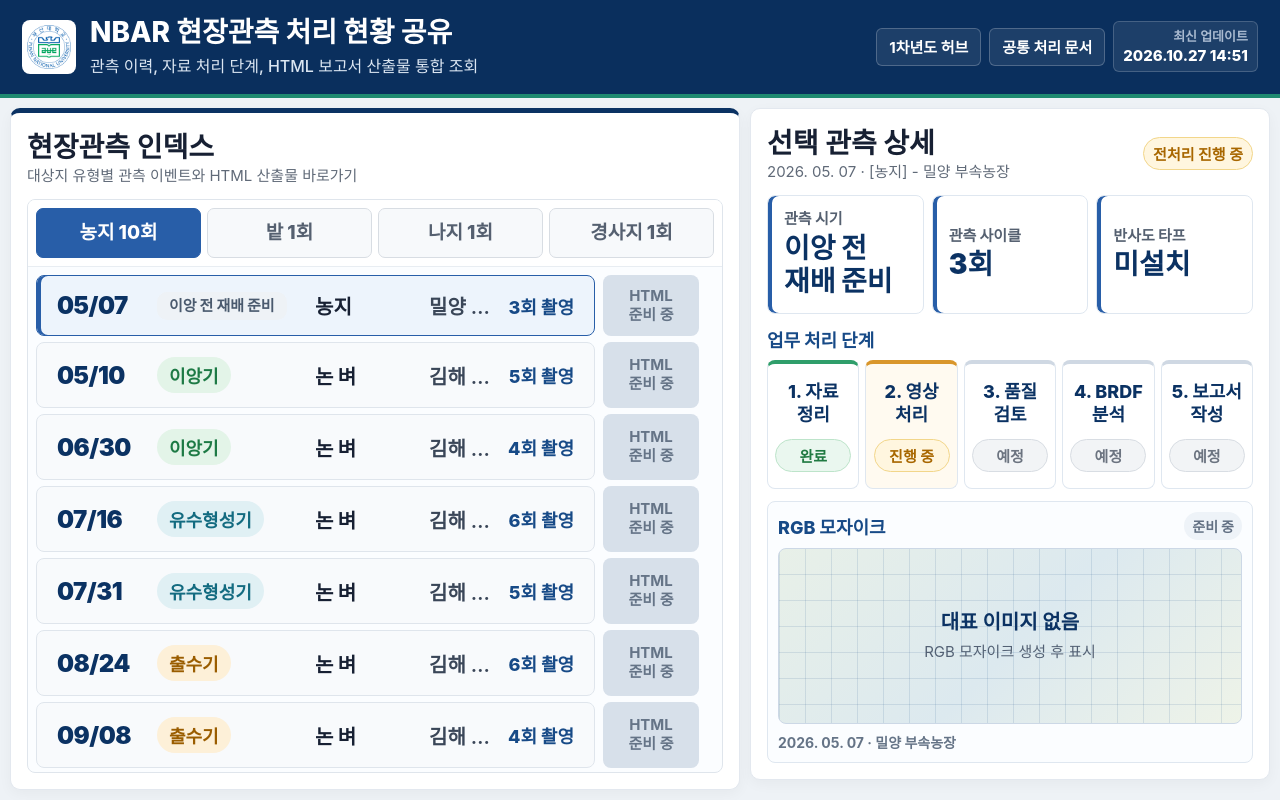
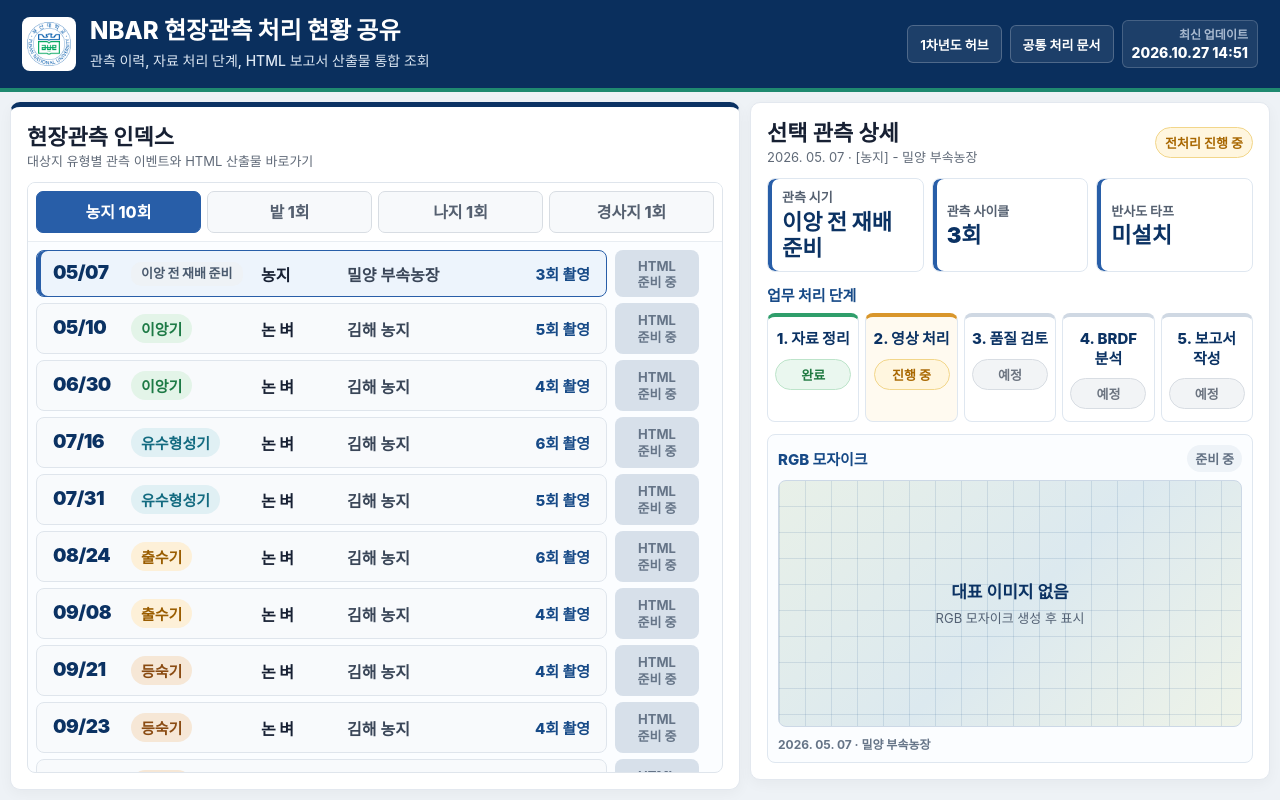
Before and after one commit to KWAK0426/PNU_QUREOS_NBAR_B, a plain HTML site: page field_observation.html in a window 1280 px wide. Drawn offline with Linux system fonts and the light colour scheme.

Commit message:
[Claude] A 반영: 현장관측 페이지 글씨 크기 축소
Co-Authored-By: Claude Opus 5.5 <noreply@anthropic.com>

```diff
--- a/field_observation.html
+++ b/field_observation.html
@@ -1136,28 +1136,28 @@
             }
         }
 
-        /* 큰 글씨: 한눈에 읽히도록 전체 크기 상향 */
-        .brand-title { font-size: 28px; }
-        .brand-subtitle { font-size: 16px; }
-        .header-link-button { font-size: 15px; }
-        .last-updated { font-size: 13px; }
-        .last-updated strong { font-size: 15px; }
-        .card-title { font-size: 28px; }
-        .section-note { font-size: 15px; }
+        /* 글씨 크기: 한눈에 읽히되 과하지 않게 (2026-10-29 조정) */
+        .brand-title { font-size: 24px; }
+        .brand-subtitle { font-size: 14px; }
+        .header-link-button { font-size: 13px; }
+        .last-updated { font-size: 12px; }
+        .last-updated strong { font-size: 14px; }
+        .card-title { font-size: 22px; }
+        .section-note { font-size: 13px; }
         .inner-panel-title { display: none; }
-        .sheet-tab { font-size: 19px; font-weight: 800; min-height: 50px; }
-        .tab-row { grid-template-columns: 1fr 96px; }
+        .sheet-tab { font-size: 16px; font-weight: 800; min-height: 42px; }
+        .tab-row { grid-template-columns: 1fr 84px; }
         .tab-button {
-            padding: 14px 20px !important;
-            gap: 18px;
-            grid-template-columns: 82px 140px 96px minmax(0, 1fr) auto;
-        }
-        .tab-date { font-size: 24px !important; font-weight: 900 !important; color: #0b3263 !important; letter-spacing: -0.5px; }
+            padding: 10px 16px !important;
+            gap: 14px;
+            grid-template-columns: 64px 116px 72px minmax(0, 1fr) auto;
+        }
+        .tab-date { font-size: 19px !important; font-weight: 900 !important; color: #0b3263 !important; letter-spacing: -0.5px; }
         .tab-stage {
             justify-self: start;
-            padding: 5px 12px;
+            padding: 4px 10px;
             border-radius: 999px;
-            font-size: 18px;
+            font-size: 15px;
             font-weight: 900;
             white-space: nowrap;
         }
@@ -1165,30 +1165,30 @@
         .stage-panicle { background: #e0f0f4; color: #136b80; }
         .stage-heading { background: #fdf0d8; color: #9a5d00; }
         .stage-ripening { background: #f6e7d6; color: #8a4b12; }
-        .stage-other { background: #eef2f6; color: #4a5a6e; font-size: 15px; white-space: normal; word-break: keep-all; line-height: 1.2; border-radius: 10px; max-width: 100%; }
-        .tab-object { font-size: 20px; font-weight: 800; color: #172033; white-space: nowrap; }
-        .tab-site { font-size: 20px; font-weight: 600; color: #3a4658; white-space: nowrap; overflow: hidden; text-overflow: ellipsis; }
-        .tab-cycle { font-size: 18px; font-weight: 800; color: #174a87; white-space: nowrap; }
-        .tab-row .html-button { font-size: 15px; }
-        .block-title { font-size: 18px; }
-        .schedule-item { padding: 14px 16px; }
-        .schedule-date { font-size: 15px; }
-        .schedule-type { font-size: 28px; font-weight: 900; }
-        .stage-step { padding: 16px 6px; gap: 12px; }
-        .stage-step-name { font-size: 18px; }
-        .status-pill { font-size: 15px; }
-        .mosaic-title { font-size: 18px; }
-        .mosaic-state { font-size: 14px; }
-        .mosaic-placeholder { font-size: 15px; }
-        .mosaic-placeholder strong { font-size: 20px; }
-        .mosaic-meta { font-size: 14px; }
+        .stage-other { background: #eef2f6; color: #4a5a6e; font-size: 13px; white-space: normal; word-break: keep-all; line-height: 1.2; border-radius: 10px; max-width: 100%; }
+        .tab-object { font-size: 16px; font-weight: 800; color: #172033; white-space: nowrap; }
+        .tab-site { font-size: 16px; font-weight: 600; color: #3a4658; white-space: nowrap; overflow: hidden; text-overflow: ellipsis; }
+        .tab-cycle { font-size: 15px; font-weight: 800; color: #174a87; white-space: nowrap; }
+        .tab-row .html-button { font-size: 13px; }
+        .block-title { font-size: 15px; }
+        .schedule-item { padding: 10px 14px; }
+        .schedule-date { font-size: 13px; }
+        .schedule-type { font-size: 22px; font-weight: 900; }
+        .stage-step { padding: 12px 6px; gap: 10px; }
+        .stage-step-name { font-size: 15px; }
+        .status-pill { font-size: 13px; }
+        .mosaic-title { font-size: 15px; }
+        .mosaic-state { font-size: 13px; }
+        .mosaic-placeholder { font-size: 13px; }
+        .mosaic-placeholder strong { font-size: 17px; }
+        .mosaic-meta { font-size: 12px; }
 
         @media (max-width: 760px) {
             .tab-button { grid-template-columns: auto auto 1fr; row-gap: 6px; }
             .tab-site { grid-column: 1 / 3; }
             .tab-cycle { justify-self: end; }
-            .tab-date { font-size: 20px !important; }
-            .tab-object, .tab-site, .tab-cycle { font-size: 16px; }
+            .tab-date { font-size: 18px !important; }
+            .tab-object, .tab-site, .tab-cycle { font-size: 15px; }
             .tab-row { grid-template-columns: minmax(0, 1fr) 64px; }
             .tab-button { min-width: 0; padding: 12px 14px !important; gap: 10px; }
             .tab-stage { font-size: 15px; padding: 4px 10px; }
```
